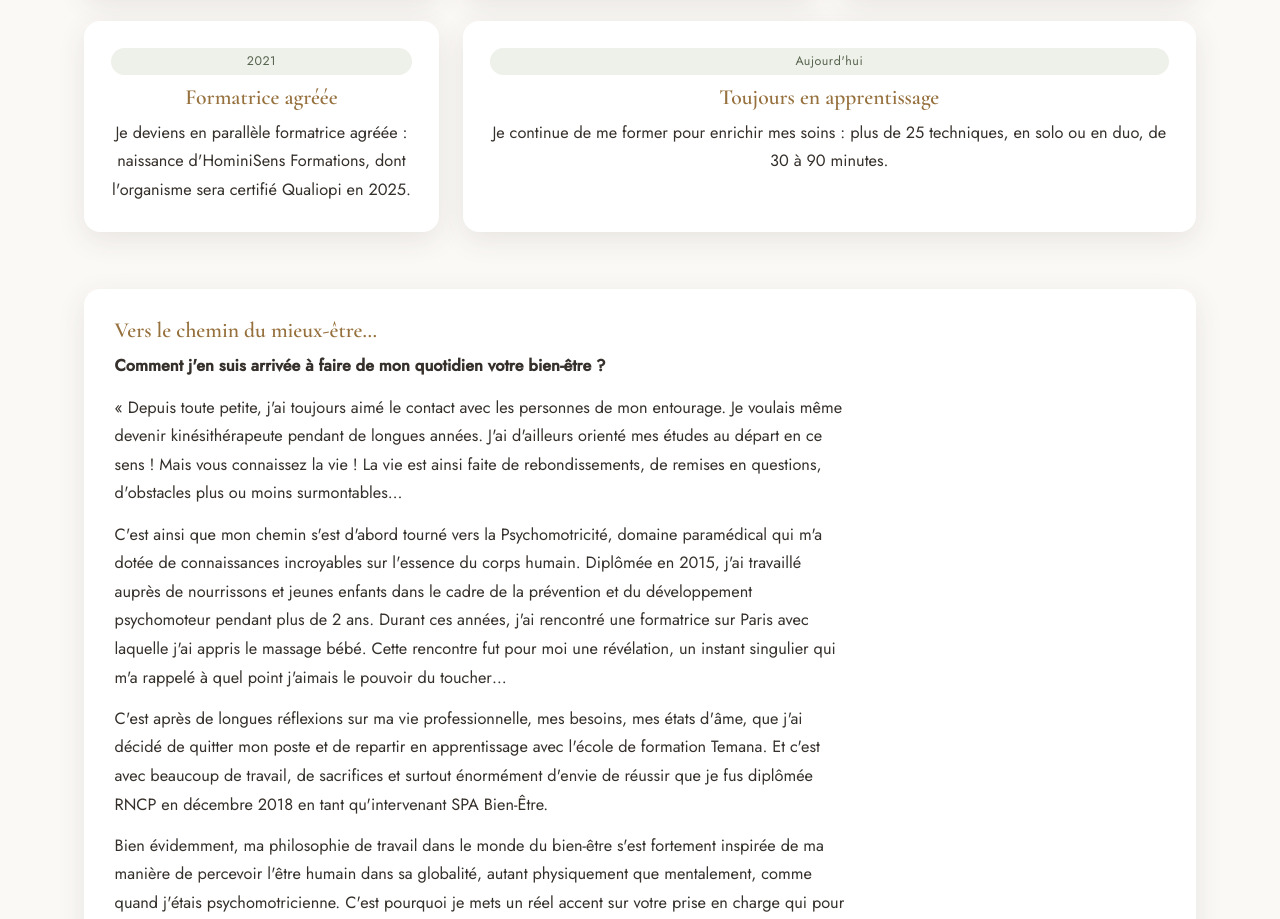
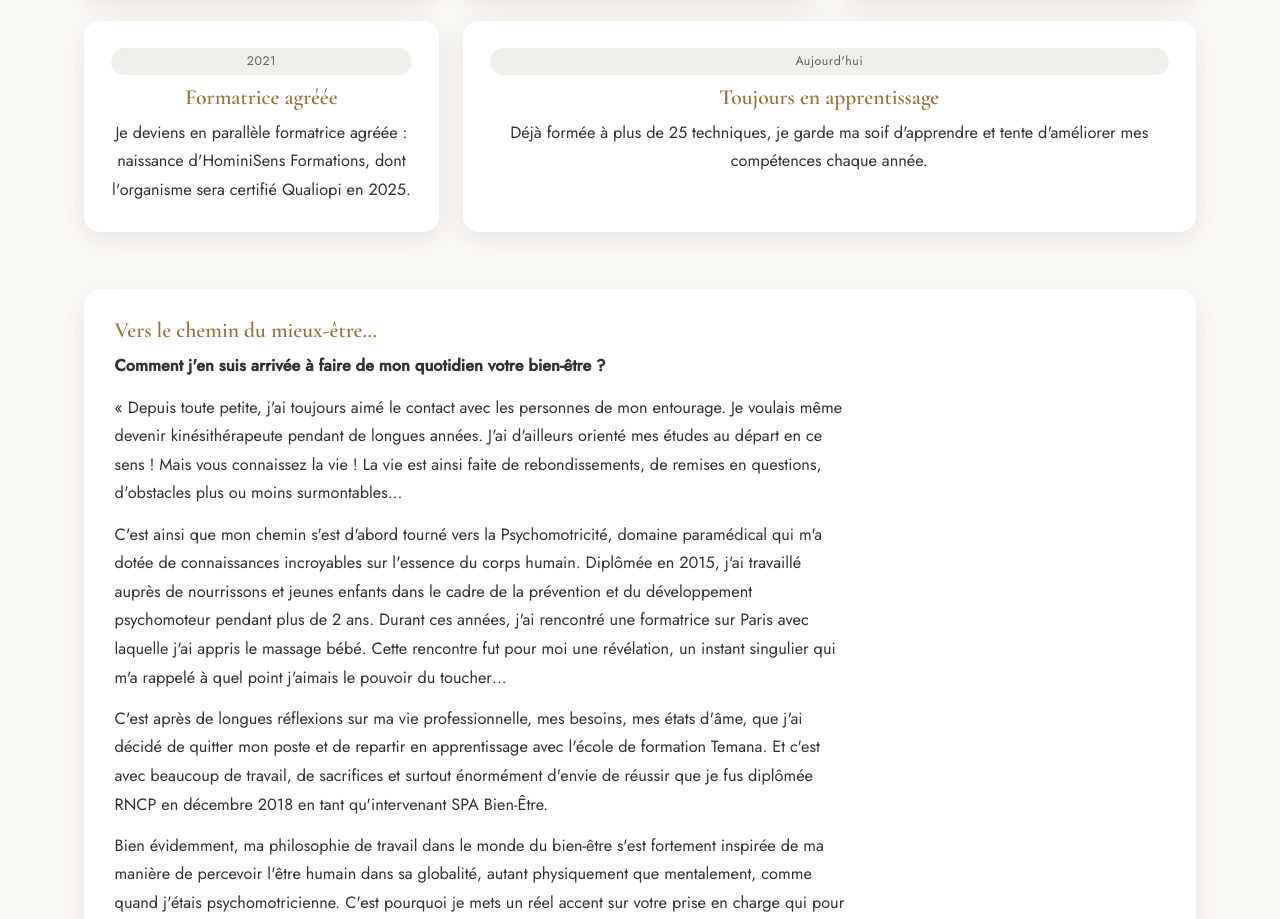
Before and after one commit to FlaviaPiraino/hominisens, a plain HTML site: page qui-suis-je.html in a window 1280 px wide. Shown: the part 1329-2248 px from the top of the page. Drawn offline with nearby package versions, Linux system fonts and the light colour scheme.

Commit message:
Qui suis-je : nouveau texte de la vignette « Aujourd'hui »
Co-Authored-By: Claude Opus 5.5 <noreply@anthropic.com>

```diff
--- a/qui-suis-je.html
+++ b/qui-suis-je.html
@@ -69,7 +69,7 @@
       <div class="carte"><span class="badge">2018</span><h3>Diplômée RNCP</h3><p>Après une reconversion assumée et beaucoup de travail au sein de l'école Temana, j'obtiens le <strong>diplôme RNCP d'intervenant SPA Bien-Être</strong>, le socle technique de mes soins d'aujourd'hui.</p></div>
       <div class="carte"><span class="badge">2019</span><h3>HominiSens</h3><p>Je lance l'aventure HominiSens, avec une conviction héritée de la psychomotricité : percevoir l'être humain dans sa globalité, physique et mentale.</p></div>
       <div class="carte"><span class="badge">2021</span><h3>Formatrice agréée</h3><p>Je deviens en parallèle formatrice agréée : naissance d'HominiSens Formations, dont l'organisme sera certifié Qualiopi en 2025.</p></div>
-      <div class="carte carte-large"><span class="badge">Aujourd'hui</span><h3>Toujours en apprentissage</h3><p>Je continue de me former pour enrichir mes soins : plus de 25 techniques, en solo ou en duo, de 30 à 90 minutes.</p></div>
+      <div class="carte carte-large"><span class="badge">Aujourd'hui</span><h3>Toujours en apprentissage</h3><p>Déjà formée à plus de 25 techniques, je garde ma soif d'apprendre et tente d'améliorer mes compétences chaque année.</p></div>
     </div>
   </section>
 
```
